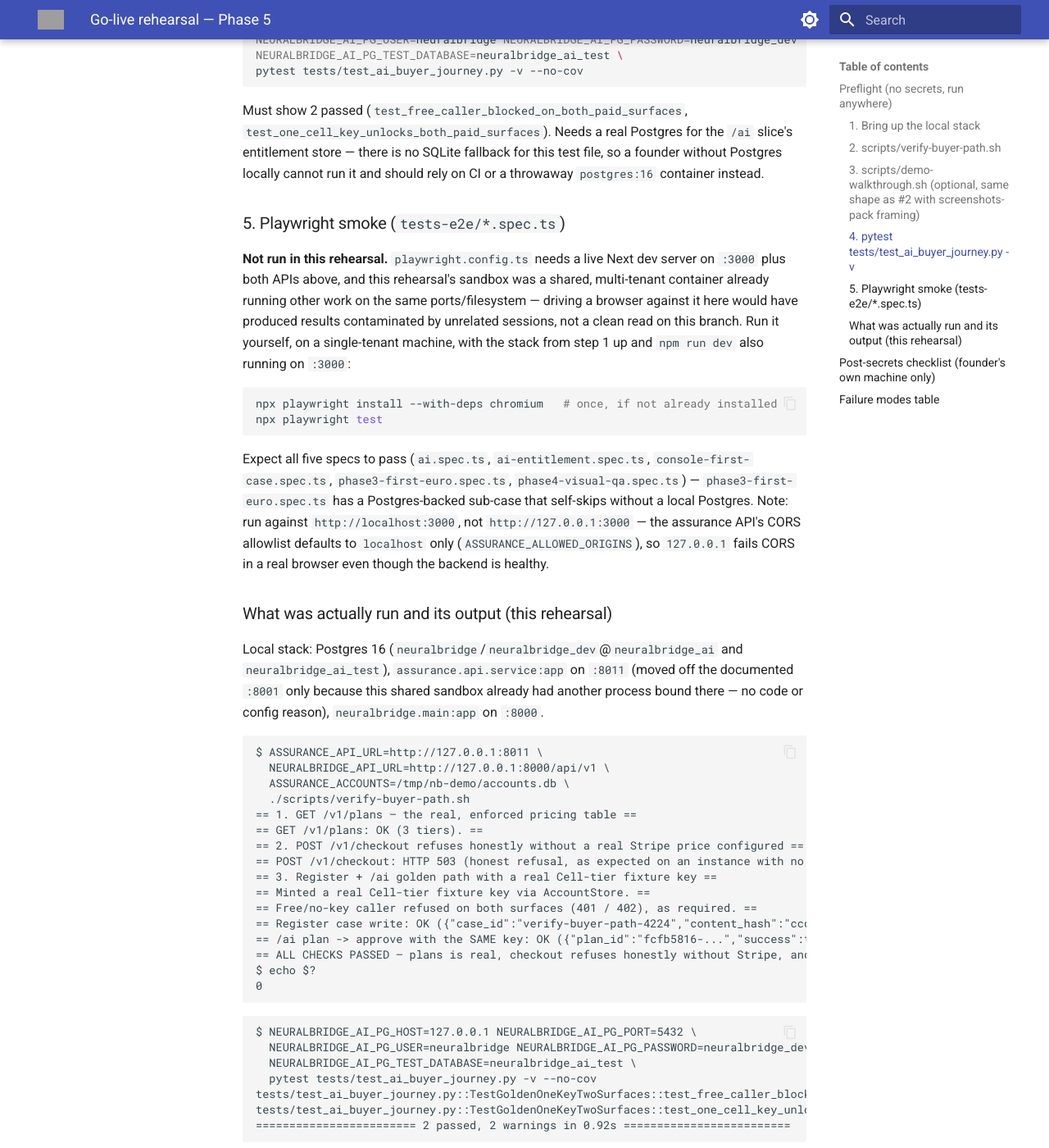
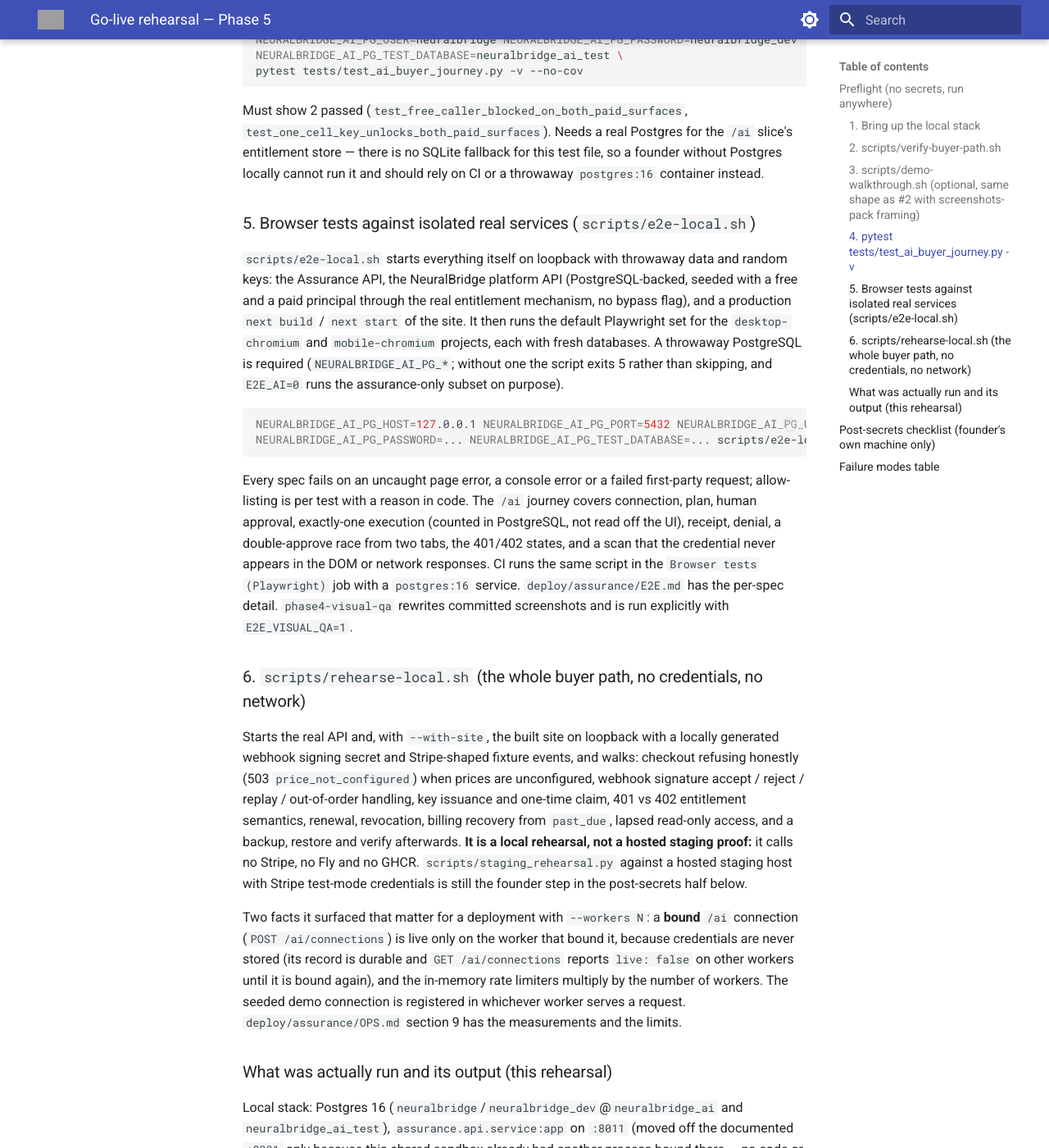
Before and after one commit to iceccarelli/neuralbridge, an MkDocs documentation site: the page built from docs/GO-LIVE.md, in a window 1280 px wide and 1400 px high, scrolled down 2135 px. Shown: the whole window at 82% size. Built offline with MkDocs 1.6.1 and Material for MkDocs 9.7.7, drawn with Linux system fonts in a browser that asks for light colours; grey boxes are pictures that could not be loaded.

Commit message:
docs/GO-LIVE: the browser gate and the secretless local rehearsal replace the stale 'Playwright not run' step; multi-worker limits stated
Co-Authored-By: Claude Sonnet 5.5 <noreply@anthropic.com>
Claude-Session: https://claude.ai/code/session_015MxsmCL4aEFBw5yE2MaNsE

````diff
--- a/docs/GO-LIVE.md
+++ b/docs/GO-LIVE.md
@@ -107,28 +107,47 @@ the `/ai` slice's entitlement store — there is no SQLite fallback for this
 test file, so a founder without Postgres locally cannot run it and should
 rely on CI or a throwaway `postgres:16` container instead.
 
-### 5. Playwright smoke (`tests-e2e/*.spec.ts`)
+### 5. Browser tests against isolated real services (`scripts/e2e-local.sh`)
 
-**Not run in this rehearsal.** `playwright.config.ts` needs a live Next dev
-server on `:3000` plus both APIs above, and this rehearsal's sandbox was a
-shared, multi-tenant container already running other work on the same
-ports/filesystem — driving a browser against it here would have produced
-results contaminated by unrelated sessions, not a clean read on this branch.
-Run it yourself, on a single-tenant machine, with the stack from step 1 up
-and `npm run dev` also running on `:3000`:
+`scripts/e2e-local.sh` starts everything itself on loopback with throwaway data and random
+keys: the Assurance API, the NeuralBridge platform API (PostgreSQL-backed, seeded with a free
+and a paid principal through the real entitlement mechanism, no bypass flag), and a production
+`next build` / `next start` of the site. It then runs the default Playwright set for the
+`desktop-chromium` and `mobile-chromium` projects, each with fresh databases. A throwaway
+PostgreSQL is required (`NEURALBRIDGE_AI_PG_*`; without one the script exits 5 rather than
+skipping, and `E2E_AI=0` runs the assurance-only subset on purpose).
 
 ```bash
-npx playwright install --with-deps chromium   # once, if not already installed
-npx playwright test
+NEURALBRIDGE_AI_PG_HOST=127.0.0.1 NEURALBRIDGE_AI_PG_PORT=5432 NEURALBRIDGE_AI_PG_USER=... \
+NEURALBRIDGE_AI_PG_PASSWORD=... NEURALBRIDGE_AI_PG_TEST_DATABASE=... scripts/e2e-local.sh
 ```
 
-Expect all five specs to pass (`ai.spec.ts`, `ai-entitlement.spec.ts`,
-`console-first-case.spec.ts`, `phase3-first-euro.spec.ts`,
-`phase4-visual-qa.spec.ts`) — `phase3-first-euro.spec.ts` has a
-Postgres-backed sub-case that self-skips without a local Postgres. Note: run against `http://localhost:3000`,
-not `http://127.0.0.1:3000` — the assurance API's CORS allowlist defaults to
-`localhost` only (`ASSURANCE_ALLOWED_ORIGINS`), so `127.0.0.1` fails CORS in
-a real browser even though the backend is healthy.
+Every spec fails on an uncaught page error, a console error or a failed first-party request;
+allow-listing is per test with a reason in code. The `/ai` journey covers connection, plan,
+human approval, exactly-one execution (counted in PostgreSQL, not read off the UI), receipt,
+denial, a double-approve race from two tabs, the 401/402 states, and a scan that the
+credential never appears in the DOM or network responses. CI runs the same script in the
+`Browser tests (Playwright)` job with a `postgres:16` service. `deploy/assurance/E2E.md` has
+the per-spec detail. `phase4-visual-qa` rewrites committed screenshots and is run explicitly
+with `E2E_VISUAL_QA=1`.
+
+### 6. `scripts/rehearse-local.sh` (the whole buyer path, no credentials, no network)
+
+Starts the real API and, with `--with-site`, the built site on loopback with a locally generated
+webhook signing secret and Stripe-shaped fixture events, and walks: checkout refusing honestly
+(503 `price_not_configured`) when prices are unconfigured, webhook signature accept / reject /
+replay / out-of-order handling, key issuance and one-time claim, 401 vs 402 entitlement
+semantics, renewal, revocation, billing recovery from `past_due`, lapsed read-only access, and a
+backup, restore and verify afterwards. **It is a local rehearsal, not a hosted staging proof:** it
+calls no Stripe, no Fly and no GHCR. `scripts/staging_rehearsal.py` against a hosted staging host
+with Stripe test-mode credentials is still the founder step in the post-secrets half below.
+
+Two facts it surfaced that matter for a deployment with `--workers N`: a **bound** `/ai`
+connection (`POST /ai/connections`) is live only on the worker that bound it, because
+credentials are never stored (its record is durable and `GET /ai/connections` reports
+`live: false` on other workers until it is bound again), and the in-memory rate limiters
+multiply by the number of workers. The seeded demo connection is registered in whichever worker
+serves a request. `deploy/assurance/OPS.md` section 9 has the measurements and the limits.
 
 ### What was actually run and its output (this rehearsal)
 
````
